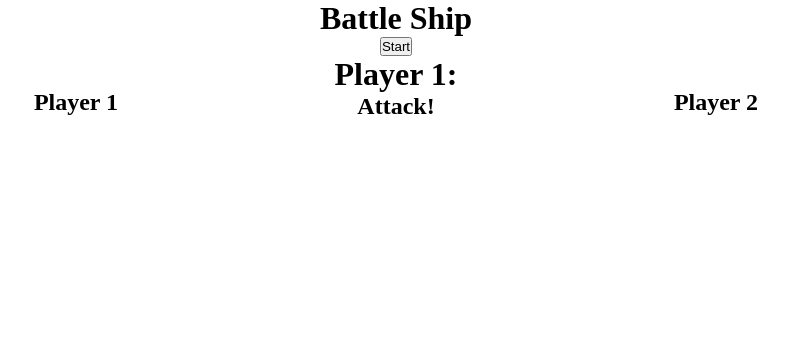
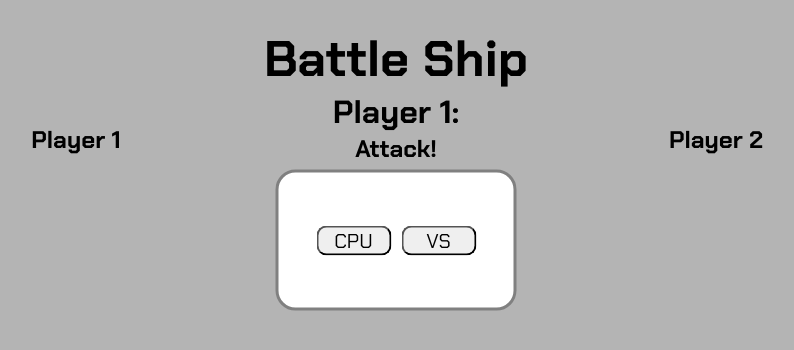
Before and after one commit to freddster14/Battleship-Game, a website built with webpack: page src/index.html in a window 1280 px wide. Shown: the whole page, without its empty margins (244-1038 px from the left). Built offline with nearby package versions, Linux system fonts and the light colour scheme; a web font is replaced by a local one.

Commit message:
feat: choose game mode

```diff
--- a/src/index.html
+++ b/src/index.html
@@ -7,8 +7,12 @@
   </head>
   <body>
     <div class="main-container">
-      <h1>Battle Ship</h1>
-      <button class="start">Start</button>
+      <h1 id="title">Battle Ship</h1>
+      <div class="game-mode">
+        <button class="computer">CPU</button>
+        <button class="vs">VS</button>
+      </div>
+      <div class="overlay"></div>
       <div class="board-container">
         <div id="player1">
             <h2>Player 1</h2>
--- a/src/index.js
+++ b/src/index.js
@@ -2,15 +2,19 @@ import {Player, Computer} from "./player";
 import Ship from "./ship";
 import styles from './style.css'
 
-const startBtn = document.querySelector('.start');
+const cpuBtn = document.querySelector('.computer');
+const vsBtn = document.querySelector('.vs');
+const overlay = document.querySelector('.overlay');
+const gameModeDisplay = document.querySelector('.game-mode');
+const gameContainer = document.querySelector('.board-container')
 const gameBoards = document.getElementsByClassName('board');
 const turnDisplay = document.querySelector('.player-turn');
 const infoStatus = document.querySelector('.info');
 
 const player1 = new Player;
 const player2 = new Computer;
-const gameMode = 'computer';
 
+let gameMode = 'null';
 let opponent = player2;
 
 player1.gameBoard.placeShip(new Ship('destroyer',3), [[4,3], [4,4],[4,5]])
@@ -20,7 +24,23 @@
 // player2.gameBoard.placeShip(new Ship(4), [[7,3], [6,3],[5,3], [4,3]])
 // player2.gameBoard.placeShip(new Ship(3), [[5,5], [4,5],[3,5]])
 
-startBtn.addEventListener('click', () => {
+
+
+cpuBtn.addEventListener('click', () => {
+    overlay.style.display = 'none';
+    gameModeDisplay.style.display = 'none';
+    gameMode = 'computer'
+    startGame()
+});
+
+vsBtn.addEventListener('click', () => {
+    overlay.style.display = 'none';
+    gameModeDisplay.style.display = 'none';
+    gameMode = 'vs'
+    startGame()
+});
+
+function startGame() {
     createBoardGrid(player1.gameBoard.grid, 0);
     if(gameMode === 'computer') {
         player2.gameBoard.placeShip(new Ship('battleship', 4), randomPlacement(4));
@@ -31,8 +51,10 @@ startBtn.addEventListener('click', () => {
     }else if (gameMode === 'vs'){
         createBoardGrid(player2.gameBoard.grid, 1);
     }
-    startBtn.style.display = 'none'
-});
+}
+
+
+
 
 
 
--- a/src/style.css
+++ b/src/style.css
@@ -1,13 +1,56 @@
+@import url('https://fonts.googleapis.com/css2?family=Black+Ops+One&family=Chakra+Petch:ital,wght@0,300;0,400;0,500;0,600;0,700;1,300;1,400;1,500;1,600;1,700&family=Kode+Mono:wght@400..700&family=Tiny5&display=swap');
+
 * {
     margin: 0px;
     padding: 0px;
+    font-family: "Kode Mono","Chakra Petch", sans-serif;
 }
 
 .main-container {
+    padding-top: 2%;
     text-align: center;
     display: flex;
     flex-direction: column;
     align-items: center;
+}
+
+#title {
+    font-size: 50px;
+}
+button {
+    font-size: 20px;
+    width: 75px;
+    height: 30px;
+    border-radius: 10px;
+}
+
+.game-mode {
+    display: flex;
+    flex-wrap: wrap;
+    justify-content: center;
+    align-items: center;
+    gap: 10px;
+    margin-bottom: 7px;
+    position: fixed;
+    z-index: 2;
+    top: 30%;
+    left: 50%;
+    transform: translate(-50%, -50%);
+    border: 3px solid gray;
+    border-radius: 20px;
+    background-color: white;
+    padding: 30px;
+    height: 75px;
+    width: 175px;
+
+}
+.overlay {
+    position: fixed;
+    z-index: 1;
+    background-color: rgba(0, 0, 0, 0.295);
+    top: 0%;
+    width: 100%;
+    height: 100%;
 }
 
 .board-container {
```
